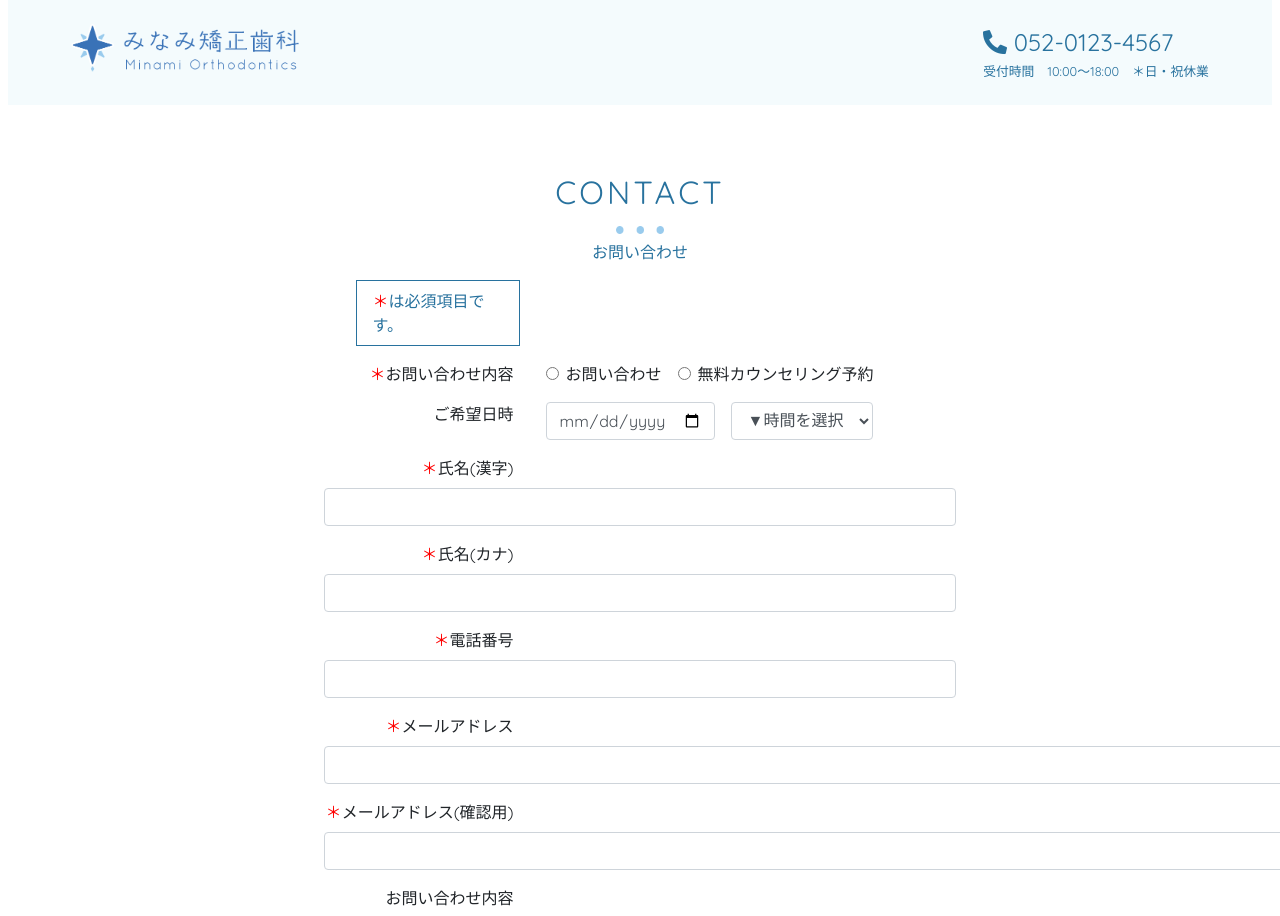
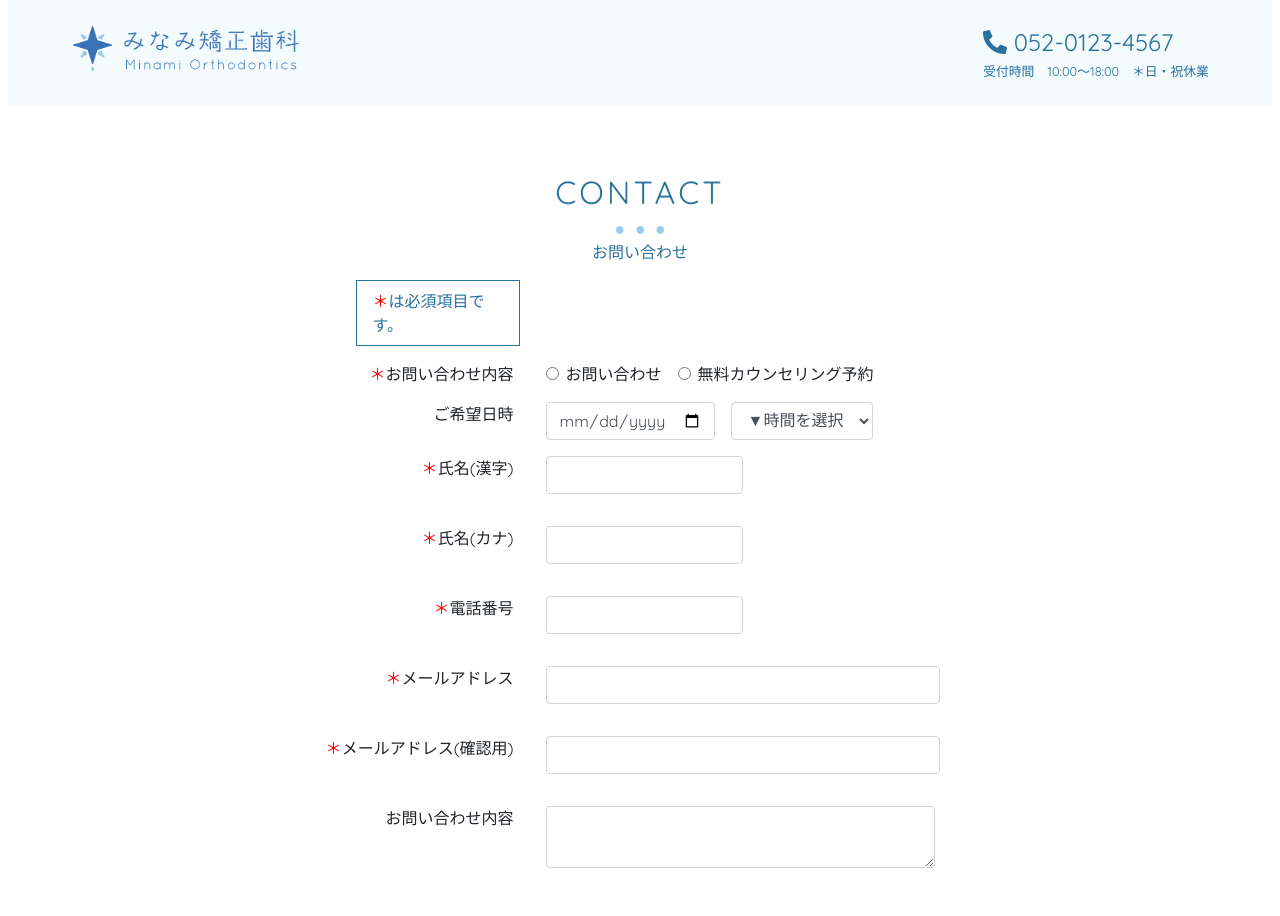
Before and after one commit to akiyama-prog/minami-dental-office, a Next.js app in the folder dental-site/: page /form in a window 1280 px wide. Shown: the top 916 px of the page. Built offline with nearby package versions, Linux system fonts and the light colour scheme.

Commit message:
クラス名をまとめた

```diff
--- a/dental-site/src/pages/form.tsx
+++ b/dental-site/src/pages/form.tsx
@@ -103,37 +103,37 @@ export default function Form() {
                                 </select>
                             </p>
                         </div>
-                        <div className={styles.field} class='form-group'>
+                        <div className={`${styles.field} form-group`}>
                             <label className={styles.label} for="name"><span className={styles.required}>＊</span>氏名(漢字)</label>
                             <p>
                                 <input type="text" name="name" onChange={handleChange} id='name' className="form-control" required />
                             </p>
                         </div>
-                        <div className={styles.field} class='form-group'>
+                        <div className={`${styles.field} form-group`}>
                             <label className={styles.label} for="kana"><span className={styles.required}>＊</span>氏名(カナ)</label>
                             <p>
                                 <input type="text" name="$kana" id='kana' onChange={handleChange} className="form-control" required />
                             </p>
                         </div>
-                        <div className={styles.field} class='form-group'>
+                        <div className={`${styles.field} form-group`}>
                             <label className={styles.label} for="phone"><span className={styles.required}>＊</span>電話番号</label>
                             <p>
                                 <input type="text" name="phone" id='phone' onChange={handleChange} className="form-control" required />
                             </p>
                         </div>
-                        <div className={styles.field} class='form-group'>
+                        <div className={`${styles.field} form-group`}>
                             <label className={styles.label} for="email"><span className={styles.required}>＊</span>メールアドレス</label>
                             <p>
                                 <input type="text" name="email" id='email' onChange={handleChange} className={`${styles.email} form-control`} required />
                             </p>
                         </div>
-                        <div className={styles.field} class='form-group'>
+                        <div className={`${styles.field} form-group`}>
                             <label className={styles.label} for="email_confirm"><span className={styles.required}>＊</span>メールアドレス(確認用)</label>
                             <p>
                                 <input type="text" name="email_confirm" id='email_confirm' onChange={handleChange} className={`${styles.email} form-control`} required />
                             </p>
                         </div>
-                        <div className={styles.field} class='form-group'>
+                        <div className={`${styles.field} form-group`}>
                             <label className={styles.label} for="message">お問い合わせ内容</label>
                             <p>
                                 <textarea name="message" id='message' onChange={handleChange} className={`${styles.textarea} form-control`} />
```
